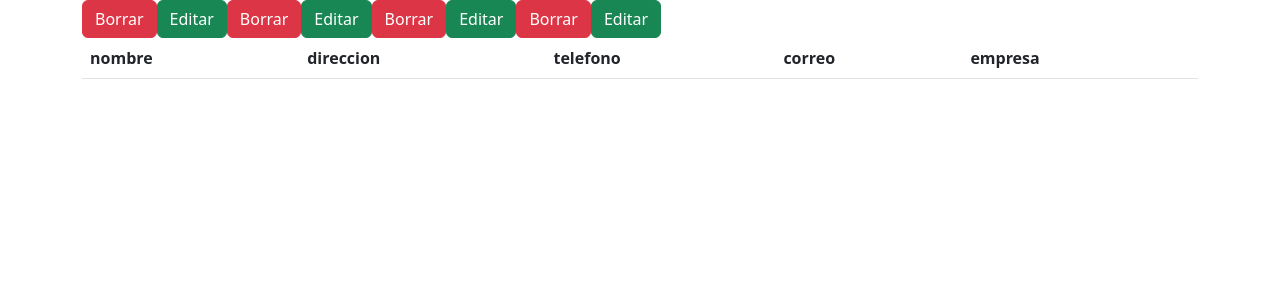
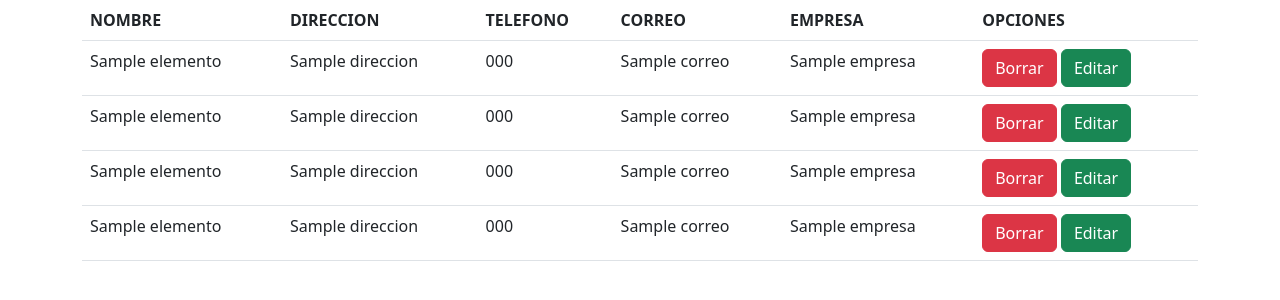
Before and after one commit to spicyarepa-gang/railgunmail, a Flask app: template templates/contactos/view_contactos.html in a window 1280 px wide. Shown: the part 56-356 px from the top of the page. Run offline with Flask 2, Linux system fonts and the light colour scheme; tables that the repository leaves empty hold one stand-in row (values such as "Sample post"); the template is opened without the code that fills it: values that come from a table or form of the project are taken from there, most other values are stand-ins (such as "Sample title", 1, 10 or a date in 2020); lists and menus that the app fills with data are empty.

Commit message:
admin_contactos query y view contactos tabla

```diff
--- a/backend/contactos/admin_contactos.py
+++ b/backend/contactos/admin_contactos.py
@@ -38,7 +38,7 @@ def add_contactos():
     add= InsertarContactos()
     if add.validate_on_submit(): #validamos datos
         n = add.n.data
-        d= add.d.data
+        d = add.d.data
         t = add.t.data
         c = add.c.data
         e = add.e.data
@@ -53,5 +53,5 @@ from sqlalchemy import desc, asc
 @email.route('/contactos/view', methods=['GET', 'POST'])
 @login_required
 def view_contactos():
-    view_contactos = Contactos.query.all()
+    view_contactos = Contactos.query.order_by(desc('id'))
     return render_template('contactos/view_contactos.html', datos=view_contactos)
--- a/templates/contactos/view_contactos.html
+++ b/templates/contactos/view_contactos.html
@@ -8,21 +8,25 @@
 <table class="table">
     <thead>
         <tr>
-            <th>nombre</th>
-            <th>direccion</th>
-            <th>telefono</th>
-            <th>correo</th>
-            <th>empresa</th>
+            <th>NOMBRE</th>
+            <th>DIRECCION</th>
+            <th>TELEFONO</th>
+            <th>CORREO</th>
+            <th>EMPRESA</th>
+            <th>OPCIONES</th>
         </tr>
     </thead>
     {% for item in data %}
     <tbody>
-
-
-                <a href=""><button type="submit" class="btn btn-danger">Borrar</button></a>
-                <a href=""><button type="submit" class="btn btn-success">Editar</button></a>
-            </td>
-        </tr>
+        <td>{{ elemento.nombre }}</td>
+        <td>{{ elemento.direccion }}</td>
+        <td>{{ elemento.telefono }}</td>
+        <td>{{ elemento.correo }}</td>
+        <td>{{ elemento.empresa }}</td>
+        <td>
+            <a href=""><button type="submit" class="btn btn-danger">Borrar</button></a>
+            <a href=""><button type="submit" class="btn btn-success">Editar</button></a>
+        </td>
     {% endfor %}
     </tbody>
 
```
